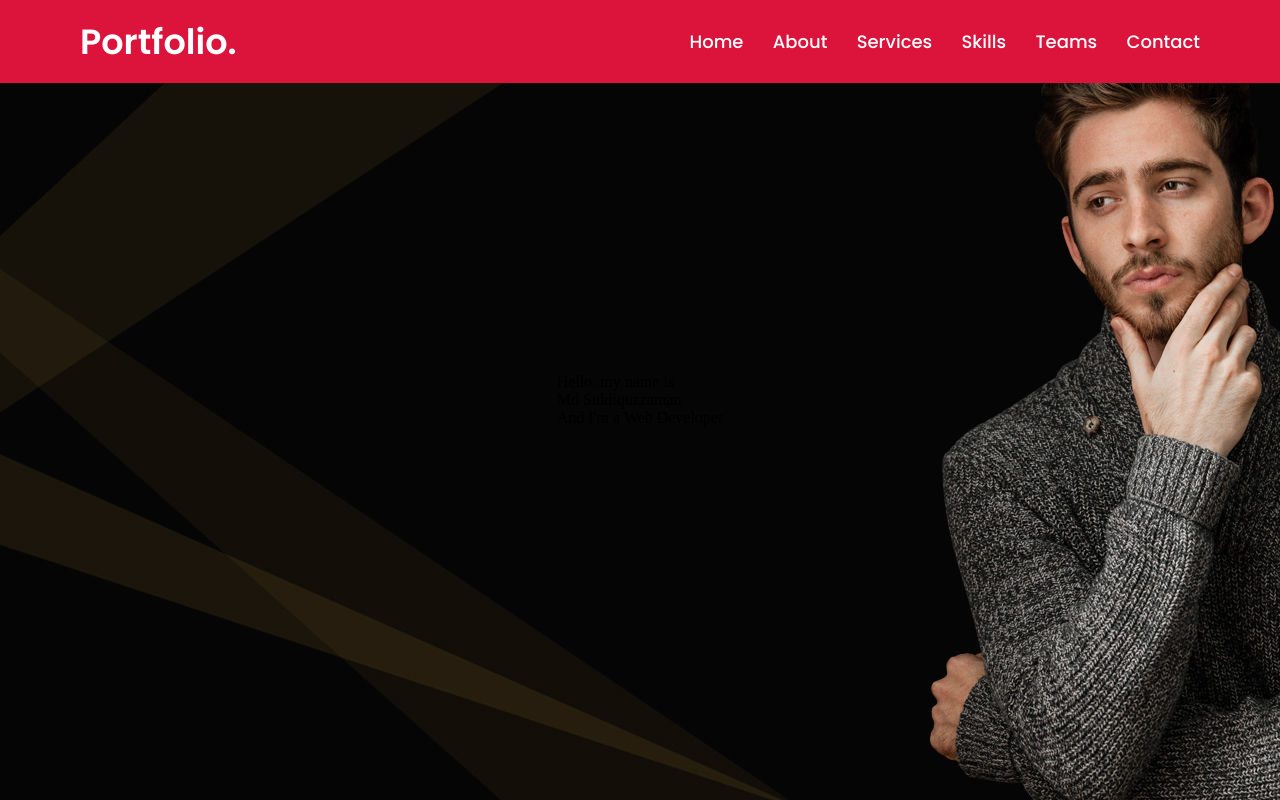
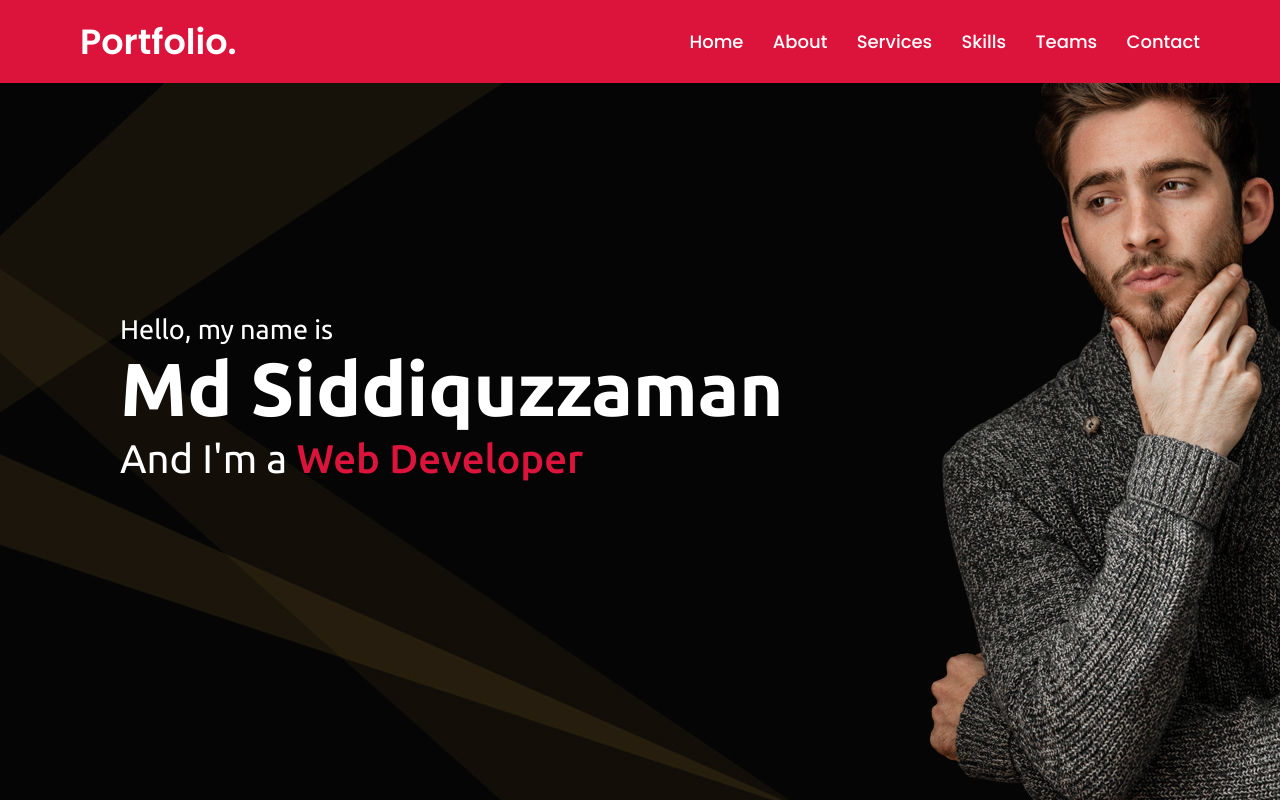
Before and after one commit to siddiquzzaman/nbict-web-lab.github.io, a plain HTML site: page index.html in a window 1280 px wide. Drawn offline with Linux system fonts and the light colour scheme.

Commit message:
Feb 02.02.2021

```diff
--- a/index.html
+++ b/index.html
@@ -27,9 +27,9 @@
     <section class="home" id="home">
         <div class="max-width">
             <div class="home-content">
-                <div>Hello. my name is</div>
-                <div>Md Siddiquzzaman</div>
-                <div>And I'm a <span>Web Developer</span></div>
+                <div class="text-1">Hello, my name is</div>
+                <div class="text-2">Md Siddiquzzaman</div>
+                <div class="text-3">And I'm a <span>Web Developer</span></div>
             </div>
         </div>
     </section>
--- a/style.css
+++ b/style.css
@@ -43,5 +43,25 @@
     height: 100vh;
     background-size: cover;
     background-attachment: fixed;
-
+    color: #fff;
+    font-family: Ubuntu,snas-serif;
 }
+.home .max-width{
+    margin: auto 0 auto 40px;
+}
+.home .home-content .text-1{
+    font-size: 27px;
+}
+.home .home-content .text-2{
+    font-size: 75px;
+    font-weight: 600;
+}
+.home .home-content .text-3{
+    font-size: 40px;
+    margin: 5px 0px;
+}
+.home .home-content .text-3 span{
+    color:crimson;
+    font-weight: 500;
+}
+154755
```
